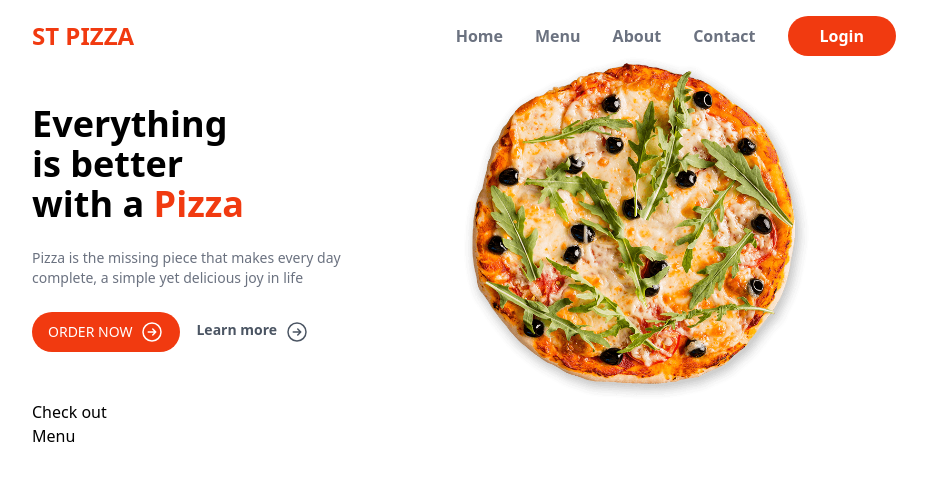
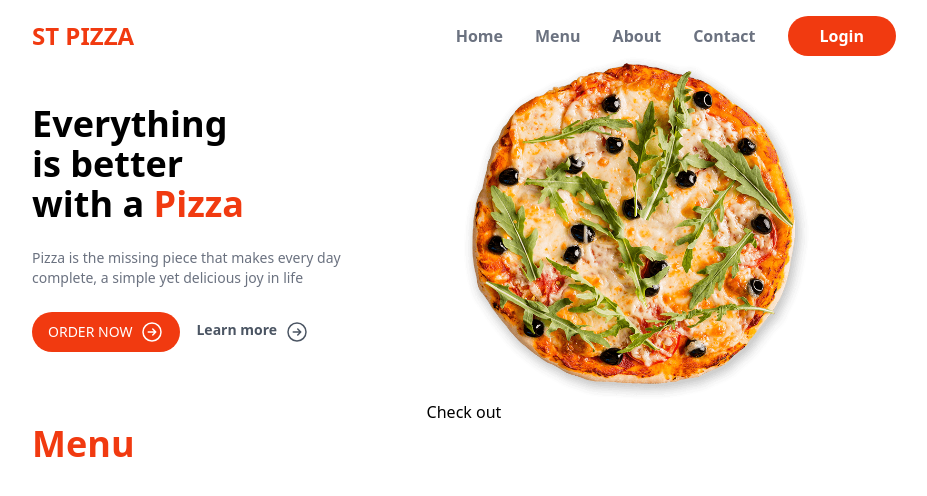
Before and after one commit to VladlenFolk/pizza_next, a Next.js app: page / in a window 1280 px wide. Shown: the top 496 px of the page, without its empty margins (176-1103 px from the left). Built offline with nearby package versions, Linux system fonts and the light colour scheme.

Commit message:
feat: added some styles to HomeMenu

```diff
--- a/src/app/components/layout/HomeMenu.js
+++ b/src/app/components/layout/HomeMenu.js
@@ -1,8 +1,8 @@
 export default function HomeMenu() {
   return (
-    <div>
-      <h3>Check out</h3>
-      <h2>Menu</h2>
+    <div className="">
+      <h3 className="text-center">Check out</h3>
+      <h2 className="text-primary font-bold text-4xl">Menu</h2>
     </div>
   );
 }
```
